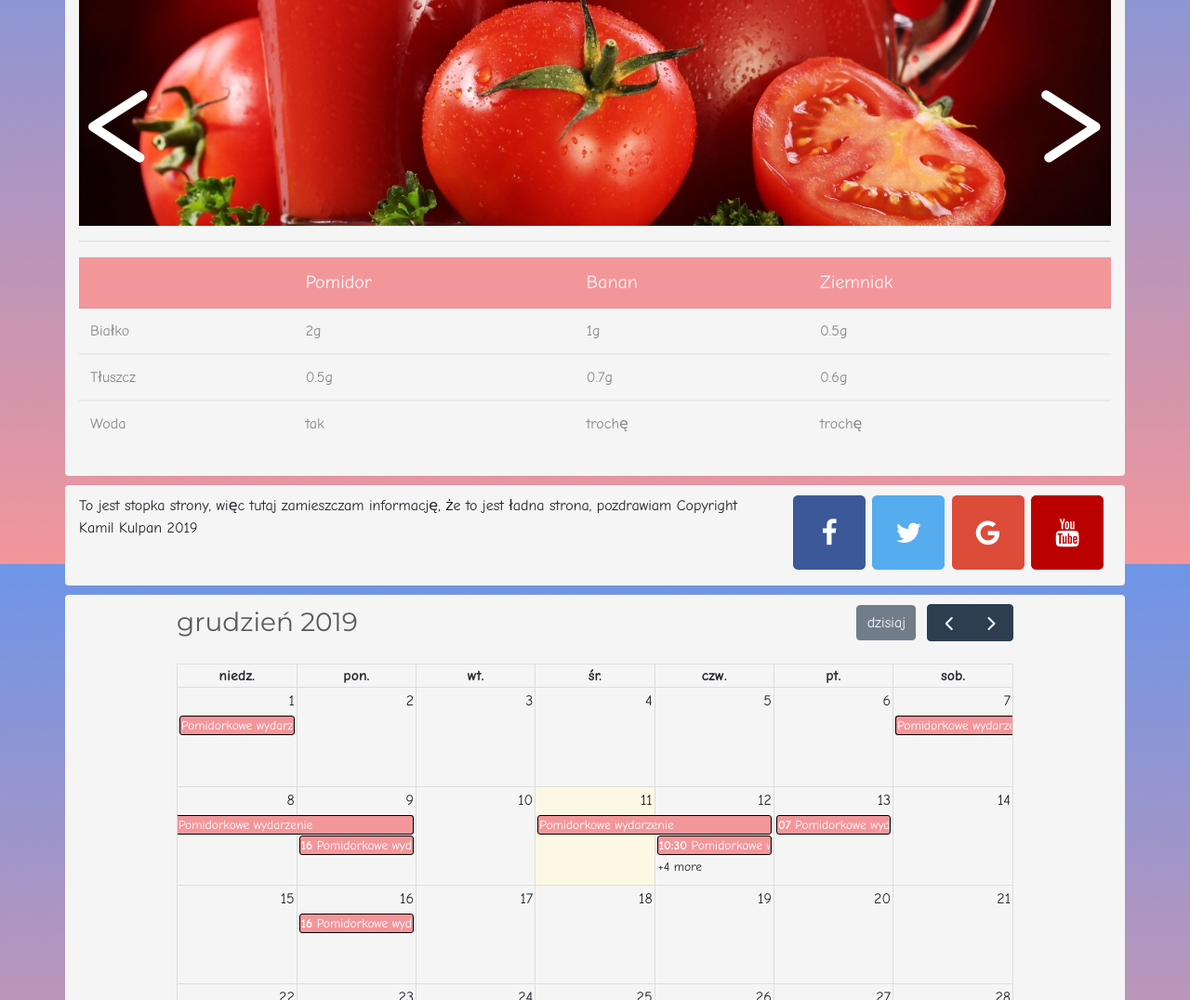
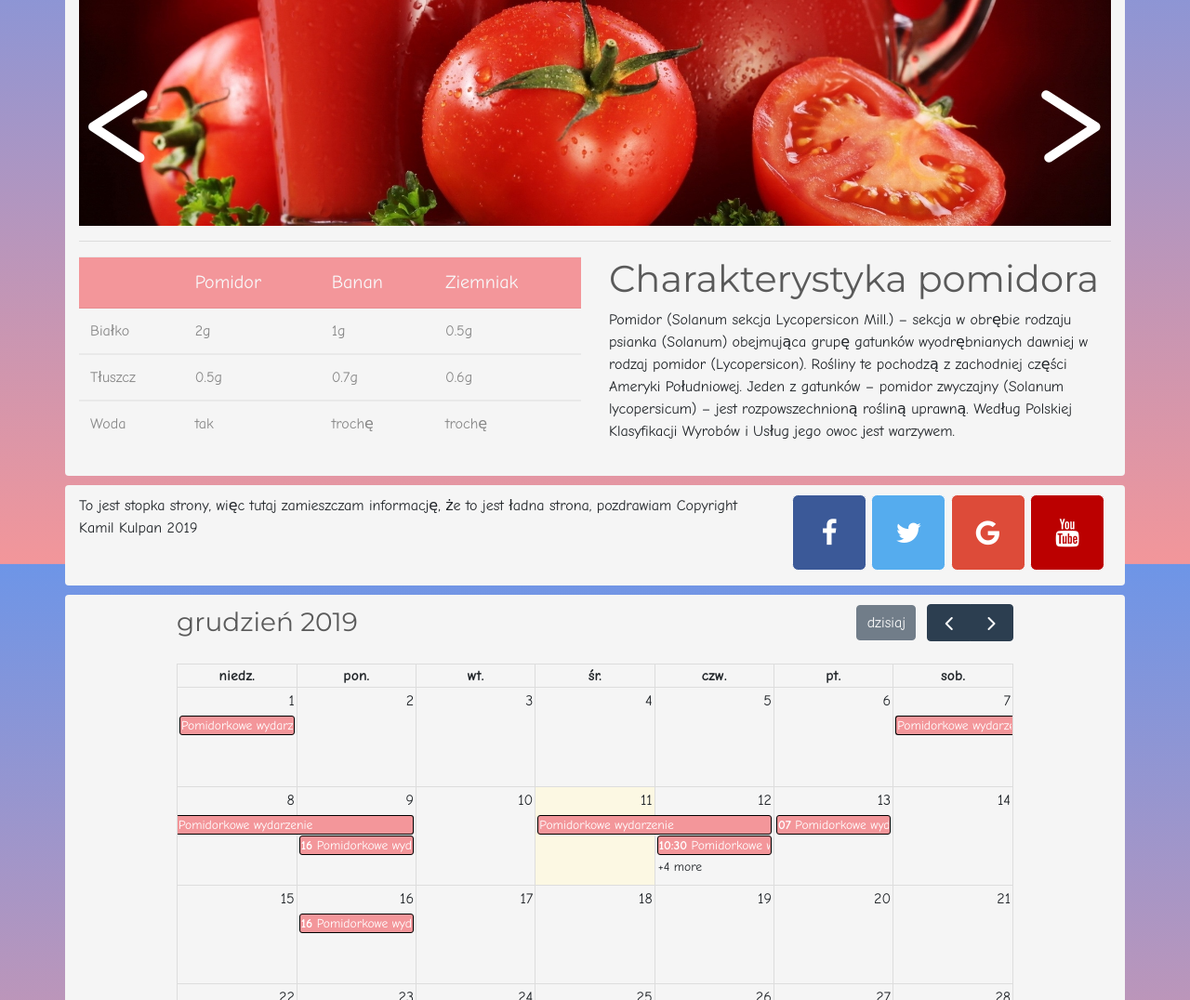
Before and after one commit to kkulpan98/Projekt_strona_2, a plain HTML site: page index.html in a window 1280 px wide. Shown: the part 1095-2171 px from the top of the page at 93% size. Drawn offline with nearby package versions, Linux system fonts and the light colour scheme.

Commit message:
jakies mniejsze zmiany

```diff
--- a/main.html
+++ b/main.html
@@ -21,7 +21,7 @@
 <hr/>
 
 <div class="row">
-    <div class="col-12">
+    <div class="col-lg-6">
         <table class="table">
             <thead class="bg-secondary text-light lead">
             <tr>
@@ -57,6 +57,19 @@
             </tbody>
         </table>
     </div>
+    <div class="col-lg-6">
+        <h1>
+            Charakterystyka pomidora
+        </h1>
+        <p>
+            Pomidor (Solanum sekcja Lycopersicon Mill.) – sekcja w obrębie rodzaju psianka (Solanum) obejmująca
+            grupę
+            gatunków wyodrębnianych dawniej w rodzaj pomidor (Lycopersicon). Rośliny te pochodzą z zachodniej części
+            Ameryki
+            Południowej. Jeden z gatunków – pomidor zwyczajny (Solanum lycopersicum) – jest rozpowszechnioną rośliną
+            uprawną. Według Polskiej Klasyfikacji Wyrobów i Usług jego owoc jest warzywem.
+        </p>
+    </div>
 </div>
 
 <script>
```
